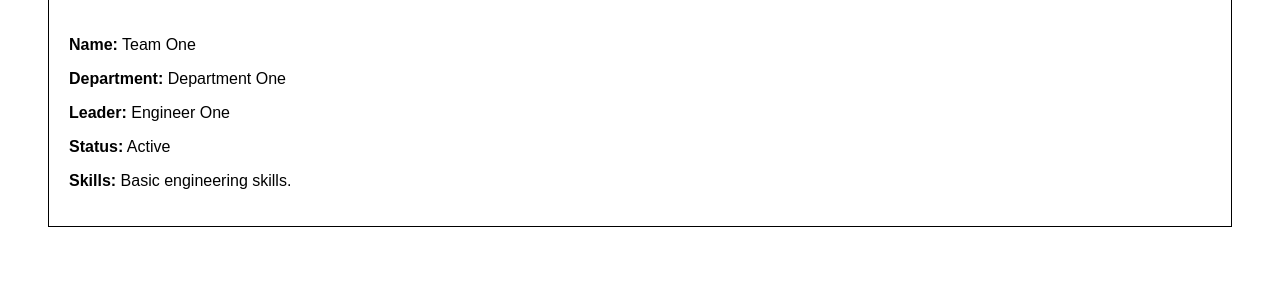
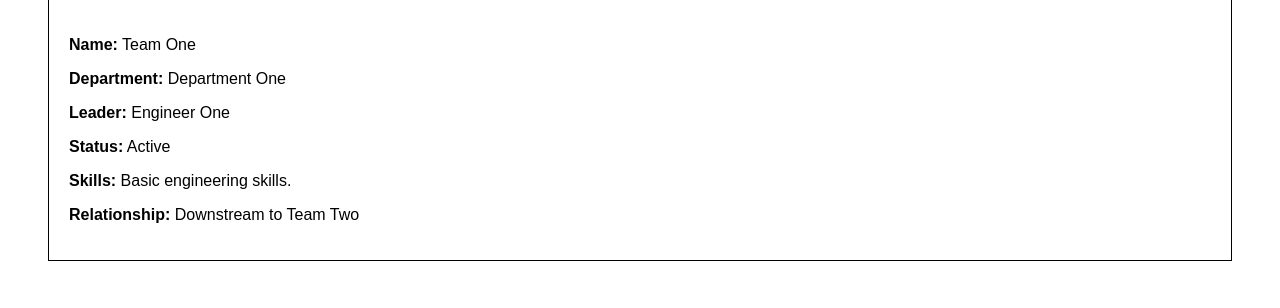
Before and after one commit to Sharjeel-labs/CW2SoftwareGroupProject, a Django app: template skyeng/reports_app/templates/reports_app/team_report.html in a window 1280 px wide. Shown: the part 129-437 px from the top of the page. Run offline with Django 5.2, Linux system fonts and the light colour scheme; the template is opened without the code that fills it: values that come from a table or form of the project are taken from there, others are empty; data comes from the database, SQL or seed files in the repository.

Commit message:
Finalised Work

```diff
--- a/skyeng/reports_app/fixtures/exampledata.json
+++ b/skyeng/reports_app/fixtures/exampledata.json
@@ -14,7 +14,8 @@
       "department": 1,
       "leader": 1,
       "active": true,
-      "skills": "Basic engineering skills."
+      "skills": "Basic engineering skills.",
+      "downstream":[2]
     }
   },
   {
--- a/skyeng/reports_app/templates/admin/base_site.html
+++ b/skyeng/reports_app/templates/admin/base_site.html
@@ -1 +1,2 @@
-<h1 style="color:red">ADMIN TEMPLATE OVERRIDE IS WORKING</h1>
+#Used to test admin overriding, not necessary to keep anymore
+<h1>ADMIN  OVERRIDE IS WORKING!</h1>
--- a/skyeng/reports_app/templates/reports_app/team_report.html
+++ b/skyeng/reports_app/templates/reports_app/team_report.html
@@ -32,4 +32,23 @@ h1 {
     {% endif %}
 </p>
     <p><strong>Skills:</strong> {{ team.skills }}</p>
+  {% if team.downstream.all %}
+<p><strong>Relationship:</strong>
+Downstream to
+{% for t in team.downstream.all %}
+    {{ t.name }}{% if not forloop.last %}, {% endif %}
+{% endfor %}
+</p>
+
+{% elif team.upstream.all %}
+<p><strong>Relationship:</strong>
+Upstream from
+{% for t in team.upstream.all %}
+    {{ t.name }}{% if not forloop.last %}, {% endif %}
+{% endfor %}
+</p>
+
+{% else %}
+<p><strong>Relationship:</strong> None</p>
+{% endif %}
 </div>
--- a/skyeng/reports_app/urls.py
+++ b/skyeng/reports_app/urls.py
@@ -7,5 +7,6 @@ urlpatterns = [
     path("generate-report/<int:team_id>/", views.generate_team_pdf, name="generate_team_pdf"),
     path('', views.reports_page, name='reports'),
     path('test-pdf/', views.test_pdf, name='test_pdf'),
-    path('reports/<int:report_id>/', views.view_report, name="view_report")
+    path('reports/<int:report_id>/', views.view_report, name="view_report"),
+    path("delete-report/<int:report_id>/", views.delete_report, name="delete_report"),
 ]
```
Also changed, not shown: skyeng/reports_app/templates/admin/reports_app/team/change_list.html (+4 -3 lines), skyeng/reports_app/templates/reports_app/reports.html (+6 -3 lines), skyeng/reports_app/views.py (+27 -6 lines).
